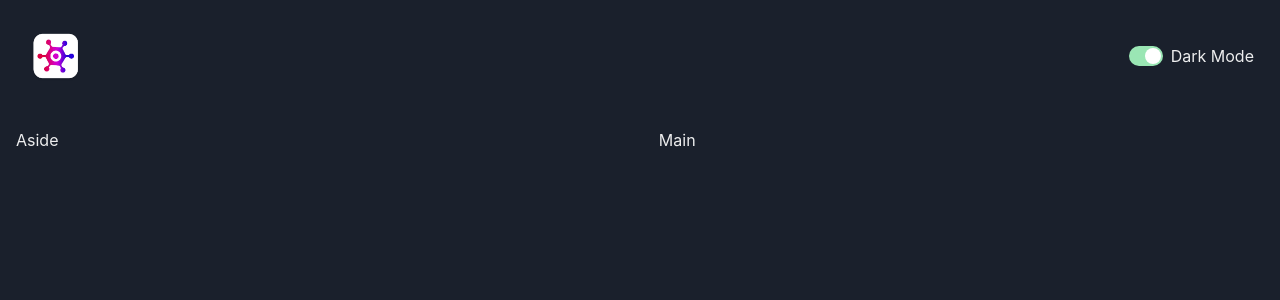
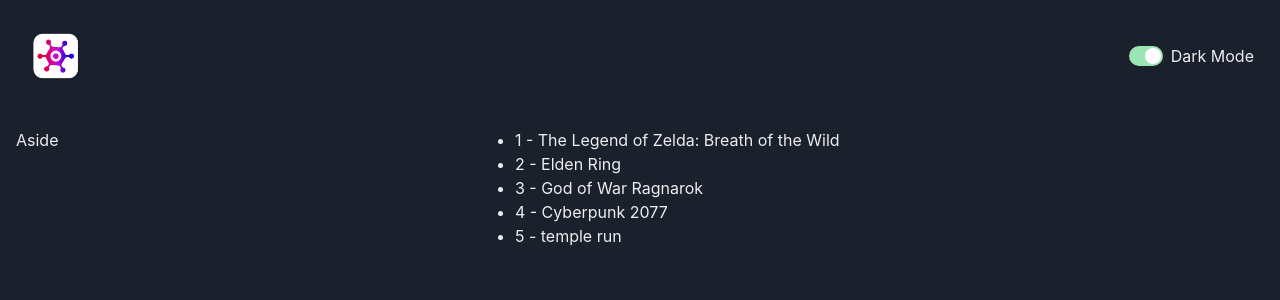
Before and after one commit to ram42093477/game-hub, a React (Vite) app: page / in a window 1280 px wide. Shown: the top 300 px of the page. Built offline with nearby package versions, Linux system fonts and the light colour scheme; data requests are answered from the project's data file.

Commit message:
fetch the games

```diff
--- a/package.json
+++ b/package.json
@@ -12,6 +12,7 @@
     "@chakra-ui/react": "^2.10.6",
     "@emotion/react": "^11.14.0",
     "@emotion/styled": "^11.14.0",
+    "axios": "^1.8.2",
     "framer-motion": "^12.4.10",
     "next-themes": "^0.4.4",
     "react": "^18.2.0",
@@ -19,6 +20,7 @@
     "react-icons": "^5.5.0"
   },
   "devDependencies": {
+    "@types/node": "^22.13.10",
     "@types/react": "^18.0.27",
     "@types/react-dom": "^18.0.10",
     "@vitejs/plugin-react": "^3.1.0",
--- a/src/App.tsx
+++ b/src/App.tsx
@@ -1,5 +1,6 @@
 import { Grid, GridItem, Stack, Text } from "@chakra-ui/react";
 import NavBar from "./comp/NavBar";
+import GameGrid from "./comp/GameGrid";
 
 function App() {
   return (
@@ -23,7 +24,7 @@
 
       {/* Main: visible on all screen sizes */}
       <GridItem area="main" p={4}>
-        Main
+        <GameGrid></GameGrid>
       </GridItem>
     </Grid>
   );
--- /dev/null
+++ b/src/comp/GameGrid.tsx
@@ -0,0 +1,46 @@
+import React, { useEffect, useState } from "react";
+
+interface Game {
+  id: number;
+  name: string;
+}
+
+function GameGrid() {
+  const [games, setGames] = useState<Game[]>([]);
+  const [error, setError] = useState("");
+
+  useEffect(() => {
+    fetch("http://localhost:5332/games") // Fetch directly from JSON server
+      .then((response) => {
+        if (!response.ok) {
+          throw new Error("Failed to fetch data");
+        }
+        return response.json();
+      })
+      .then((data) => {
+        console.log("API Response:", data); // Debugging
+        setGames(data || []); // Ensure it's an array
+      })
+      .catch((err) => {
+        console.error("API Error:", err); // Debugging
+        setError(err.message);
+      });
+  }, []);
+
+  if (error) return <p>Error: {error}</p>;
+
+  return (
+    <>
+      {error && <p>error</p>}
+      <ul>
+        {games.map((game) => (
+          <li key={game.id}>
+            {game.id} - {game.name}
+          </li>
+        ))}
+      </ul>
+    </>
+  );
+}
+
+export default GameGrid;
--- /dev/null
+++ b/src/db.json
@@ -0,0 +1,9 @@
+{
+    "games": [
+      { "id": 1, "name": "The Legend of Zelda: Breath of the Wild" },
+      { "id": 2, "name": "Elden Ring" },
+      { "id": 3, "name": "God of War Ragnarok" },
+      { "id": 4, "name": "Cyberpunk 2077" },
+      { "id": 5, "name": "temple run" }
+    ]
+  }
--- /dev/null
+++ b/src/services/api-client.ts
@@ -0,0 +1,5 @@
+import axios from "axios";
+
+export default axios.create({
+  baseURL: process.env.REACT_APP_API_URL || "http://localhost:5332",
+});
```
Also changed, not shown: 2 other files (tests, documents, lock files or other folders).
